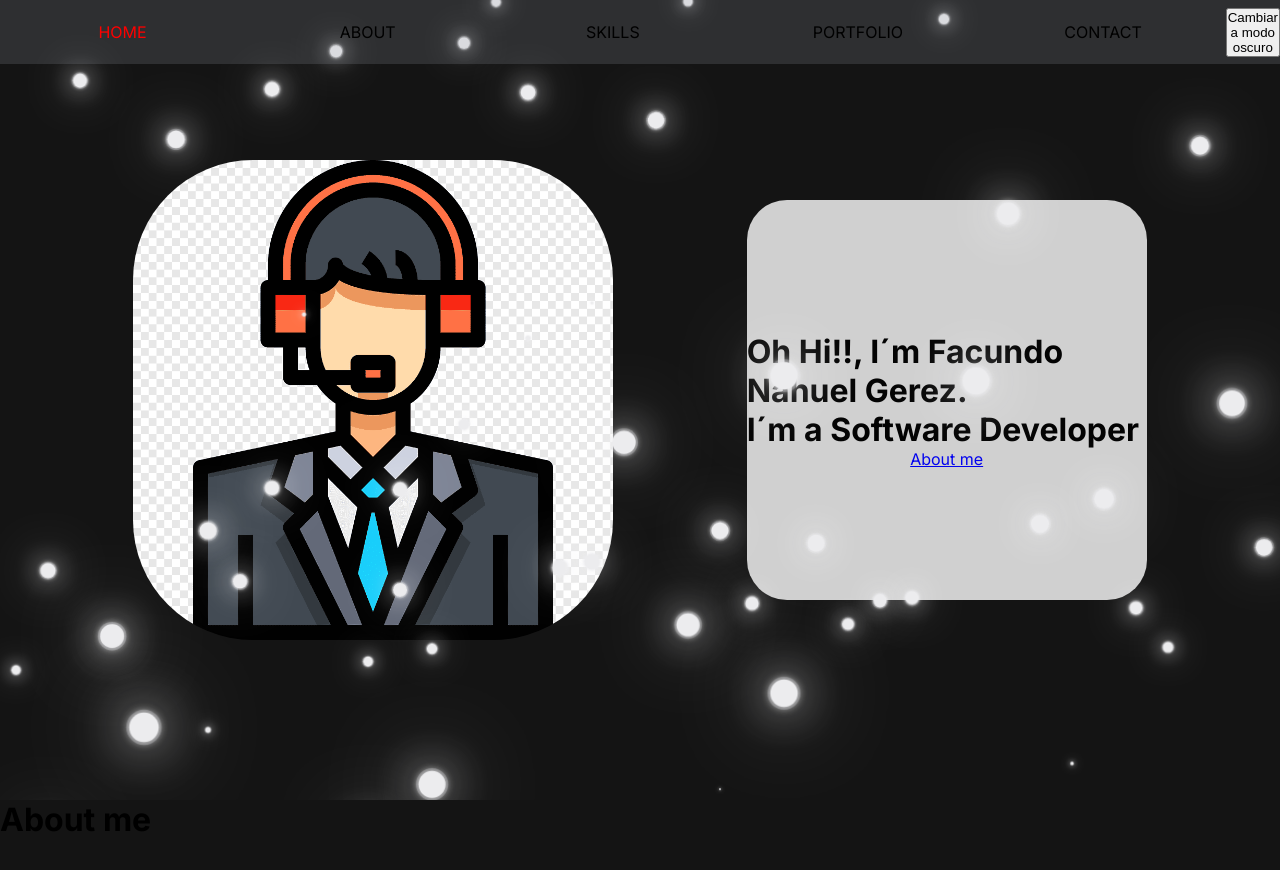
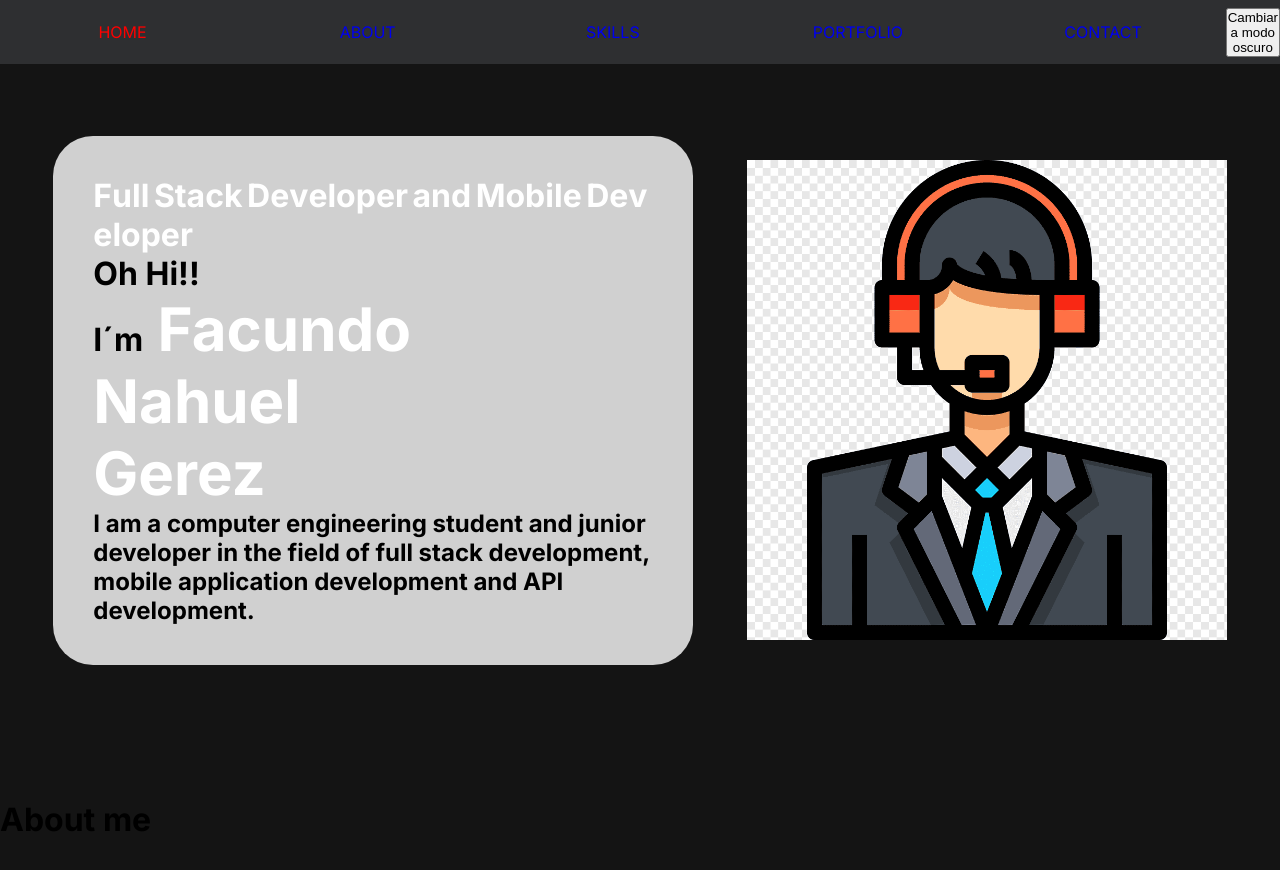
Before and after one commit to FacuGerez/myportfolio, a Next.js app: page / in a window 1280 px wide. Shown: the top 870 px of the page. Built offline with nearby package versions, Linux system fonts and the light colour scheme.

Commit message:
Home text animated and fix errors

```diff
--- a/package.json
+++ b/package.json
@@ -9,6 +9,7 @@
     "lint": "next lint"
   },
   "dependencies": {
+    "animate.css": "^4.1.1",
     "next": "14.1.0",
     "react": "^18",
     "react-dom": "^18",
--- a/src/app/pages/Homepage.jsx
+++ b/src/app/pages/Homepage.jsx
@@ -1,18 +1,71 @@
-import {ParticlesBackground} from "@/components/ParticlesBackground";
+//import {ParticlesBackground} from "@/components/ParticlesBackground";
 import {ButtonTransparent} from "@/components/ButtonTransparent";
 import "./../stylePages/home.css"
 import Image from "next/image";
 import image from "./../../../public/avatar.png"
+import 'animate.css';
 
 export default function Homepage() {
     return (
       <div className={"pages " + "home"} id={"Home"}>
-        <ParticlesBackground number={64}/>
-        <Image className={"avatar"} src={image} alt={"My image where im smiling"}/>
-        <div className={"container-presents"}>
-          <h1>Oh Hi!!, I´m <strong>Facundo Nahuel Gerez</strong>.<br/>I´m a Software Developer</h1>
+        {/*<ParticlesBackground number={64}/>*/}
+        <div className={"container-descriptions"}>
+          <div className={"container-descriptions-header"}>
+            <span>
+              <h1>F</h1>
+              <h1>u</h1>
+              <h1>l</h1>
+              <h1>l</h1>
+              <span>  </span>
+              <h1>S</h1>
+              <h1>t</h1>
+              <h1>a</h1>
+              <h1>c</h1>
+              <h1>k</h1>
+              <span>  </span>
+              <h1>D</h1>
+              <h1>e</h1>
+              <h1>v</h1>
+              <h1>e</h1>
+              <h1>l</h1>
+              <h1>o</h1>
+              <h1>p</h1>
+              <h1>e</h1>
+              <h1>r</h1>
+              <span>  </span>
+              <h1>a</h1>
+              <h1>n</h1>
+              <h1>d</h1>
+              <span>  </span>
+              <h1>M</h1>
+              <h1>o</h1>
+              <h1>b</h1>
+              <h1>i</h1>
+              <h1>l</h1>
+              <h1>e</h1>
+              <span>  </span>
+              <h1>D</h1>
+              <h1>e</h1>
+              <h1>v</h1>
+              <h1>e</h1>
+              <h1>l</h1>
+              <h1>o</h1>
+              <h1>p</h1>
+              <h1>e</h1>
+              <h1>r</h1>
+            </span>
+            <h1>Oh Hi!!
+              <br/>
+              I´m
+              <strong> Facundo<br/></strong>
+              <strong>Nahuel<br/></strong>
+              <strong>Gerez</strong>
+            </h1>
+          </div>
+          <h2>I am a computer engineering student and junior developer in the field of full stack development, mobile application development and API development.</h2>
           <ButtonTransparent/>
         </div>
+        <Image priority={true} className={"avatar"} src={image} alt={"My image where im smiling"}/>
       </div>
     );
 }
--- a/src/app/stylePages/home.css
+++ b/src/app/stylePages/home.css
@@ -10,16 +10,29 @@
     object-fit: contain;
     aspect-ratio: 1/1;
     width: 30rem;
-    height: 30rem;
-    border-radius: 25%;
+    height: 40rem;
 }
-.home .container-presents{
+.home .container-descriptions{
     display: flex;
     flex-direction: column;
     align-items: center;
     justify-content: center;
-    width: 50vh;
-    height: 50vh;
+    max-width: 50%;
+    max-height: calc(100% - 8vh);
+    padding: 40px;
     background-color: rgba(255,255,255,.8);
     border-radius: 40px;
 }
+.container-descriptions span h1{
+    display: inline-block;
+    color: white;
+}
+.container-descriptions span h1:hover{
+    color: orange;
+    animation: rubberBand 1s;
+    transition: color 2s;
+}
+.container-descriptions h1 strong{
+    color: white;
+    font-size: 60px;
+}
--- a/src/components/ButtonTransparent.jsx
+++ b/src/components/ButtonTransparent.jsx
@@ -1,7 +1,5 @@
-import Link from "next/link";
-
 export function ButtonTransparent() {
     return (
-        <Link href={"/@about"}> About me</Link>
+      <a type="button" href={"#About"}></a>
     )
 }
--- a/src/components/NavBar.jsx
+++ b/src/components/NavBar.jsx
@@ -7,7 +7,7 @@ import {useEffect, useState} from "react";
 export const SINGLE_PAGES = ["Home","About","Skills","Portfolio","Contact"]
 
 export function NavBar() {
-    let [activo,setActivo] = useState("")
+    let [activo,setActivo] = useState("Home")
     useEffect(() => {
         const handleScroll = () => {
             for (let i = 0; i < SINGLE_PAGES.length; i++) {
@@ -29,7 +29,7 @@ export function NavBar() {
       <nav className={"navbar"}>
           {SINGLE_PAGES.map((item, index) => (
             <a key={index} type="button" className={activo === SINGLE_PAGES[index] ? "active" : ""}
-                    onClick={() => router.replace("#" + SINGLE_PAGES[index])}>
+               href={"#" + SINGLE_PAGES[index]}>
                 {SINGLE_PAGES[index]}
             </a>
           ))}
--- a/src/styleComponents/navbar.css
+++ b/src/styleComponents/navbar.css
@@ -12,6 +12,7 @@
     top: 0;
 }
 .navbar a{
+    text-decoration: none;
     height: 100%;
     width: 100%;
     display: flex;
```
Also changed, not shown: 1 other file (tests, documents, lock files or other folders).
